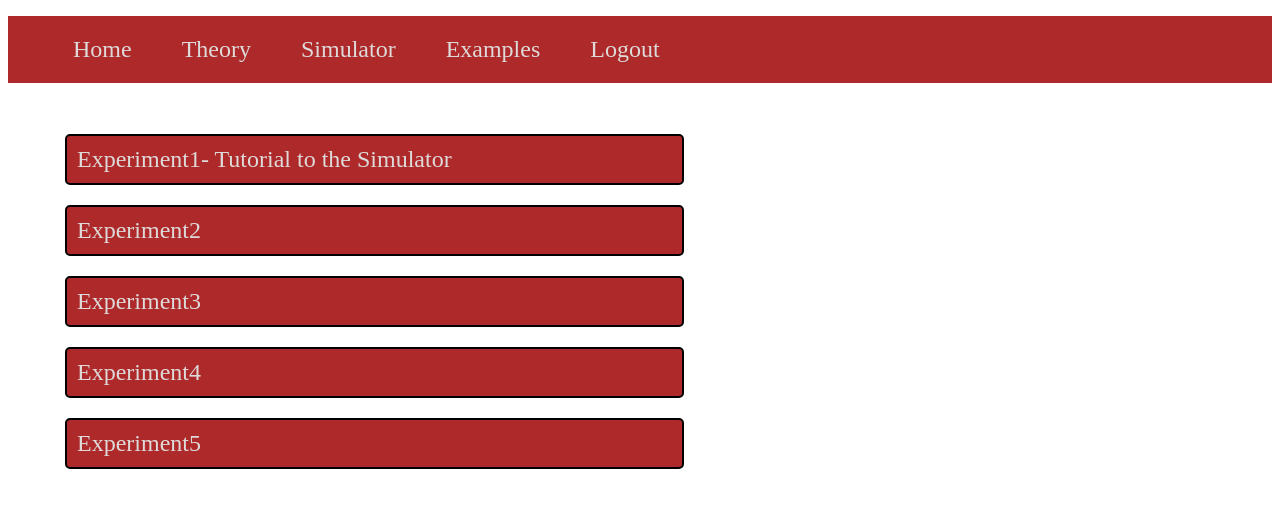
After one commit to 21Ayush21/Tcsvlab, a Django app: page /Examples/ in a window 1280 px wide. The commit adds this page. Shown: the top 508 px of the page. Run offline with Django 4.2, Linux system fonts and the light colour scheme.

Commit message:
added experiments page

```diff
--- /dev/null
+++ b/minorproject/static/css/experiments.css
@@ -0,0 +1,29 @@
+.experiment_links {
+    display: block;
+    font-size: 2rem;
+    padding: 15px;
+    margin: 2px;
+    list-style: none;
+  }
+
+.experiment_links li {
+    margin-top: 20px;
+    padding: 10px;
+    border: 2px solid black;
+    border-radius: 5px;
+    background-color: #ae2929;
+    color: #fff;
+    font-size: 1.5rem;
+    text-align: left;
+    cursor: pointer;
+    width: 50%;
+}
+
+.experiment_links a {
+    text-decoration: none;
+    color: rgb(223, 218, 218);
+}
+
+.experiment_links a:hover {
+    color: #fff;
+}
--- /dev/null
+++ b/minorproject/vlab/templates/vlab/examples.html
@@ -0,0 +1,26 @@
+{% include 'vlab/navbar.html' %}
+{% load static %}
+
+<!DOCTYPE html>
+<html lang="en">
+<head>
+    <meta charset="UTF-8">
+    <meta name="viewport" content="width=device-width, initial-scale=1.0">
+    <link rel="stylesheet" type="text/css" href="{% static '/css/experiments.css' %}">
+</head>
+<body>
+    <div class="experiment_container">
+        <ul>
+            <div class="experiment_links">
+
+                <li><a href="">Experiment1- Tutorial to the Simulator</a></li>
+                <li><a href="">Experiment2</a></li>
+                <li><a href="">Experiment3</a></li>
+                <li><a href="">Experiment4</a></li>
+                <li><a href="">Experiment5</a></li>
+            </div>
+        </ul>
+    </div>
+
+</body>
+</html>
--- a/minorproject/vlab/templates/vlab/main.html
+++ b/minorproject/vlab/templates/vlab/main.html
@@ -16,7 +16,7 @@
 
     {% block content %}
     <h1>Home</h1>
-    <a href="{% url 'logout'%}"> Logout</a>
+
     {% endblock content %}
 
 </body>
--- a/minorproject/vlab/templates/vlab/navbar.html
+++ b/minorproject/vlab/templates/vlab/navbar.html
@@ -14,8 +14,8 @@
         <ul class="links">
             <li><a href="{% url 'home'%}">Home</a></li>
             <li><a href="{% url 'Theory'%}">Theory</a></li>
-            <li><a href="">Simulator</a></li>
-            <li><a href="">Examples</a></li>
+            <li><a href="{% url 'Simulator'%}">Simulator</a></li>
+            <li><a href="{% url 'Examples'%}">Examples</a></li>
             <li><a href="{% url 'logout'%}"> Logout</a></li>
         </ul>
     </div>
--- a/minorproject/vlab/urls.py
+++ b/minorproject/vlab/urls.py
@@ -9,4 +9,6 @@ urlpatterns = [
     path('login/',views.LoginPage, name='login'),
     path('Theory/',views.Theory , name='Theory'),
     path('register/',views.register,name='register'),
+    path('Simulator/',views.Simulator , name='Simulator'),
+    path('Examples/',views.Examples , name='Examples'),
 ]
--- a/minorproject/vlab/views.py
+++ b/minorproject/vlab/views.py
@@ -40,3 +40,9 @@ def LoginPage(request):
             return redirect('home')
 
     return render(request , 'vlab/login.html' )
+
+def Simulator(request):
+    return render(request , 'vlab/Simulator.html')
+
+def Examples(request):
+    return render(request , 'vlab/Examples.html')
```
Also changed, not shown: minorproject/vlab/templates/vlab/simulator.html (added, +26 -0 lines).
